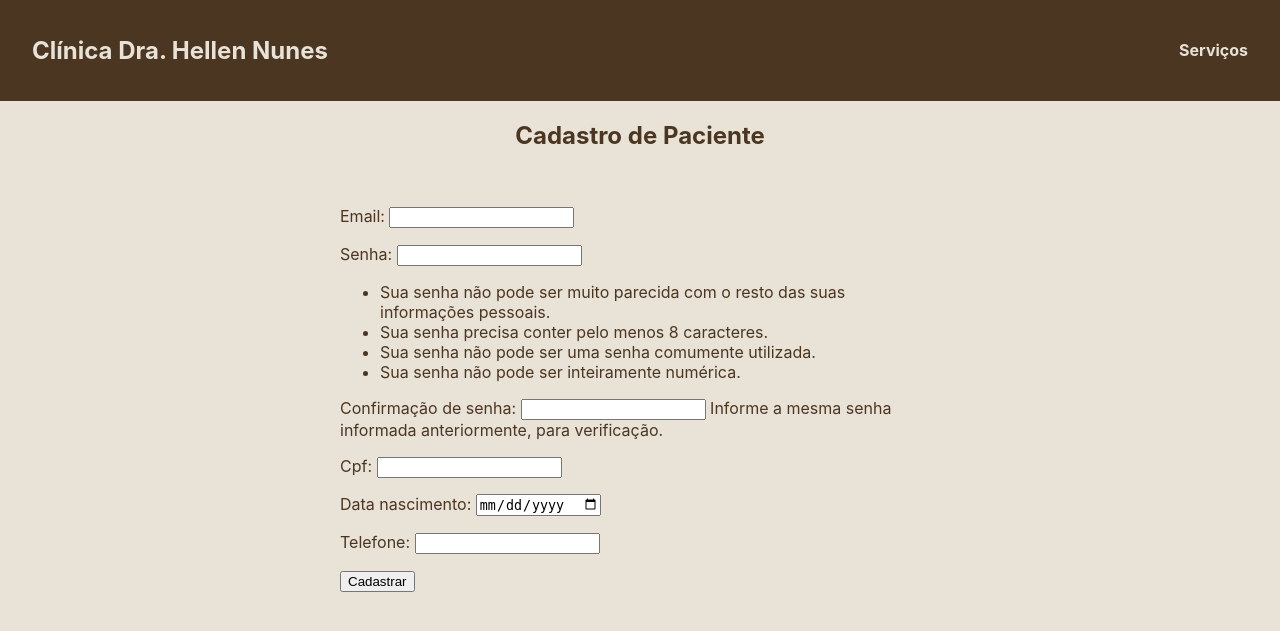
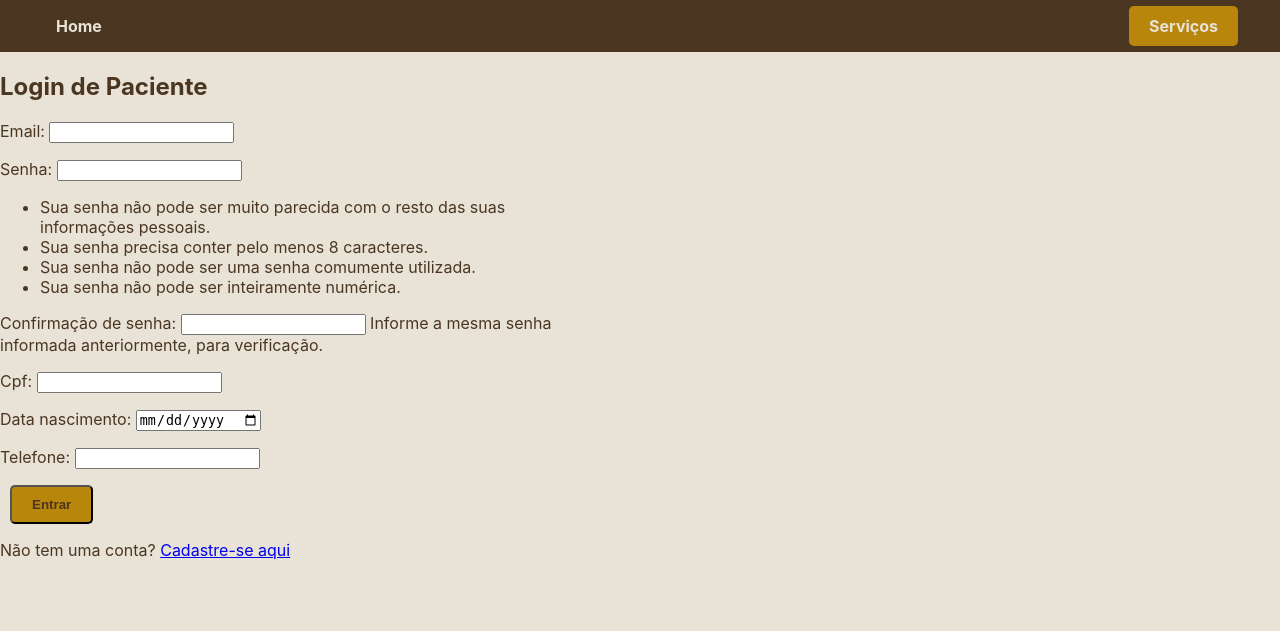
Before and after one commit to celsovssilva/clinica, a Django app: page /accounts/paciente/signup/ in a window 1280 px wide. Shown: the top 631 px of the page. Run offline with Django 5.2, Linux system fonts and the light colour scheme.

Commit message:
aprimoração do front

```diff
--- a/clinicahn/settings.py
+++ b/clinicahn/settings.py
@@ -130,4 +130,4 @@ STATIC_URL = 'static/'
 DEFAULT_AUTO_FIELD = 'django.db.models.BigAutoField'
 
 LOGIN="principal/"
-LOGOUT="accounts/login/"
+LOGOUT="/"
--- a/consultorio/static/style.css
+++ b/consultorio/static/style.css
@@ -164,3 +164,59 @@ form {
     width: 100%;
     margin-top: 20px;
 }
+
+/* Estilos adicionados para as novas páginas */
+.container {
+    max-width: 960px;
+    margin: 2rem auto;
+    padding: 0 1rem;
+    text-align: left; /* Alinhamento para o conteúdo interno do container */
+}
+
+/* Estilo para os cartões de médicos */
+.medico-card {
+    background-color: #fff;
+    border: 1px solid var(--marrom-escuro);
+    border-radius: 8px;
+    padding: 1.5rem;
+    margin-bottom: 1.5rem;
+    box-shadow: 0 4px 8px rgba(0, 0, 0, 0.05);
+}
+
+.medico-card h3 {
+    color: var(--dourado);
+    margin-top: 0;
+}
+
+/* Estilo para listas dentro do container */
+.container ul {
+    list-style: none;
+    padding: 0;
+}
+
+.container ul li {
+    background-color: #f7f3ed;
+    border: 1px solid var(--bege-claro);
+    padding: 1rem;
+    margin-bottom: 0.5rem;
+    border-radius: 5px;
+    display: flex;
+    justify-content: space-between;
+    align-items: center;
+}
+
+/* Estilo para os botões e formulários dentro das listas */
+.container button, .container input[type="submit"] {
+    background-color: var(--dourado);
+    color: var(--marrom-escuro);
+    border: none;
+    padding: 8px 16px;
+    border-radius: 5px;
+    cursor: pointer;
+    font-weight: bold;
+    transition: background-color 0.3s ease;
+}
+
+.container button:hover, .container input[type="submit"]:hover {
+    background-color: #a8790a;
+}
--- a/consultorio/templates/base.html
+++ b/consultorio/templates/base.html
@@ -1,28 +1,30 @@
+{% load static %}
+
 <!DOCTYPE html>
-{% load static %}
 <html lang="pt-br">
 <head>
     <meta charset="UTF-8">
     <meta name="viewport" content="width=device-width, initial-scale=1.0">
-    <title>{% block title %}Clínica {% endblock %}</title>
+    <title>{% block title %}Sua Clínica{% endblock %}</title>
     <link rel="stylesheet" href="{% static 'style.css' %}">
 </head>
 <body>
-    <header>
-        <nav class="navbar">
-            <div class="logo">
-                <h1>Clínica Dra. Hellen Nunes</h1>
+
+    <nav class="navbar">
+        <div>
+            <a href="{% url 'home' %}">Home</a>
             </div>
-            <div class="nav-links">
-                <a href="{% url 'servicos' %}">Serviços</a>
-            </div>
-        </nav>
-    </header>
+        <div class="user-actions">
+            <a href="{% url 'servicos' %}" class="btn btn-primary">Serviços</a>
+        </div>
+    </nav>
 
     <main>
         {% block content %}
         {% endblock %}
     </main>
 
+
+
 </body>
 </html>
--- a/consultorio/templates/consultorio/principal.html
+++ b/consultorio/templates/consultorio/principal.html
@@ -2,6 +2,7 @@
 {% load static %}
 
 {% block content %}
+<div class="container">
     <h2>Médicos Disponíveis</h2>
 
     {% for medico in medicos %}
@@ -65,4 +66,5 @@
     </ul>
     {% endif %}
 
+</div>
 {% endblock %}
--- a/consultorio/templates/consultorio/principalmedico.html
+++ b/consultorio/templates/consultorio/principalmedico.html
@@ -2,6 +2,7 @@
 {% load static %}
 
 {% block content %}
+<div class="container">
     <h2>Seus Pacientes para Hoje</h2>
     {% if pacientesDoDia %}
     <ul>
@@ -41,5 +42,5 @@
         <li>{{ horario.dia }} às {{ horario.hora }} {% if not horario.disponibilidade %}(Agendado){% endif %}</li>
         {% endfor %}
     </ul>
-
+</div>
 {% endblock %}
--- a/templates/registration/paciente.html
+++ b/templates/registration/paciente.html
@@ -1,18 +1,18 @@
-{% extends "../base.html" %}
- {% load static %}
+{% extends '../base.html' %}
+{% load static %}
 
-{% block title %}Cadastro de Paciente{% endblock %}
+{% block title %}Login de Paciente{% endblock %}
 
 {% block content %}
-<div class="container" style="text-align: center;">
-    <h2>Cadastro de Paciente</h2>
-    <form method="post">
-        {% csrf_token %}
-
-
-        {{ form.as_p }}
-
-        <button type="submit">Cadastrar</button>
-    </form>
+<div class="form-center-container">
+    <div class="form-card">
+        <h2>Login de Paciente</h2>
+        <form method="post">
+            {% csrf_token %}
+            {{ form.as_p }}
+            <button type="submit" class="btn btn-primary">Entrar</button>
+        </form>
+        <p class="form-link">Não tem uma conta? <a href="{% url 'pacienteurl' %}">Cadastre-se aqui</a></p>
+    </div>
 </div>
 {% endblock %}
```
Also changed, not shown: templates/registration/medico.html (+9 -7 lines). Lines whose indentation alone changed are shown as unchanged.
